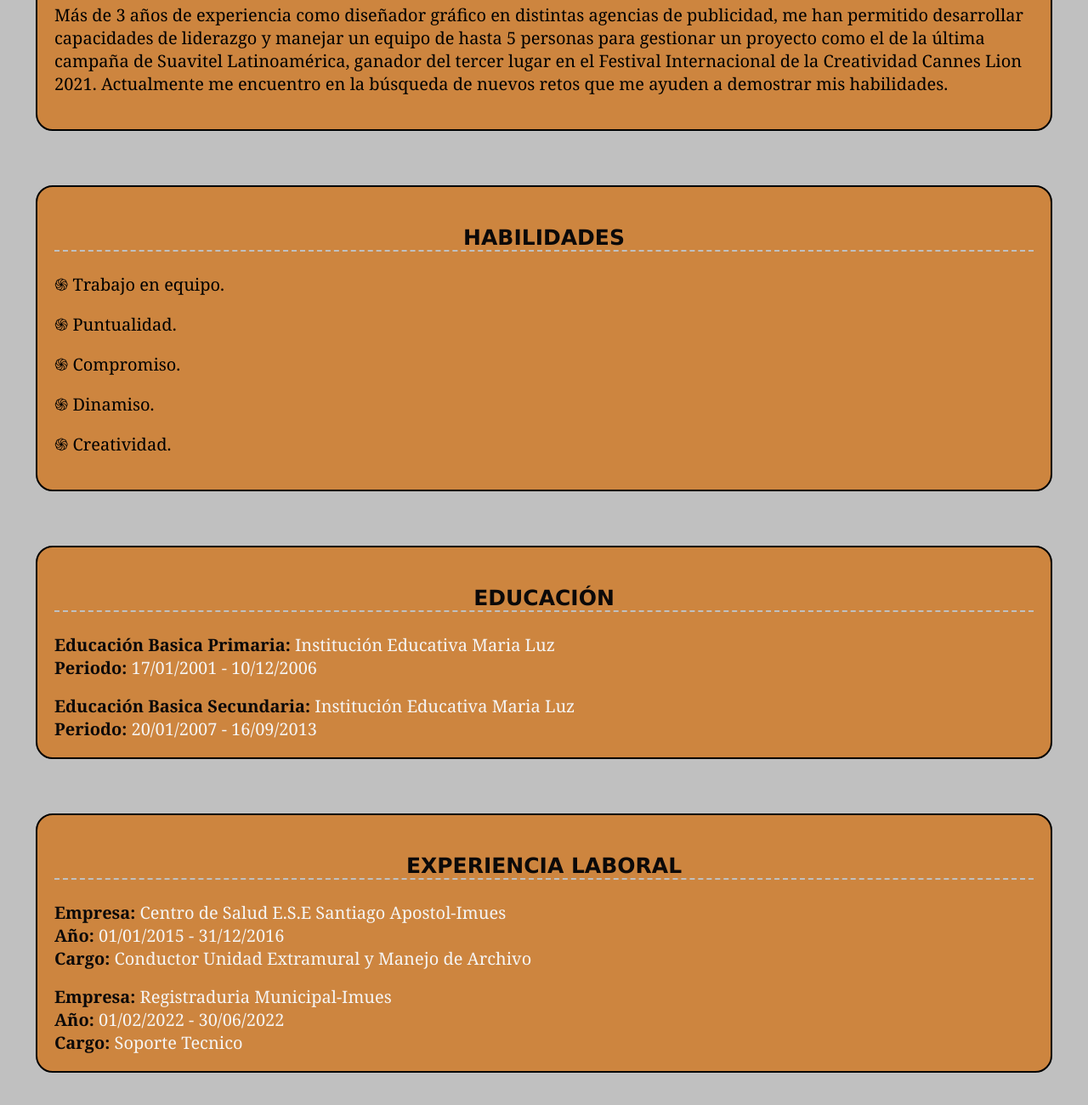
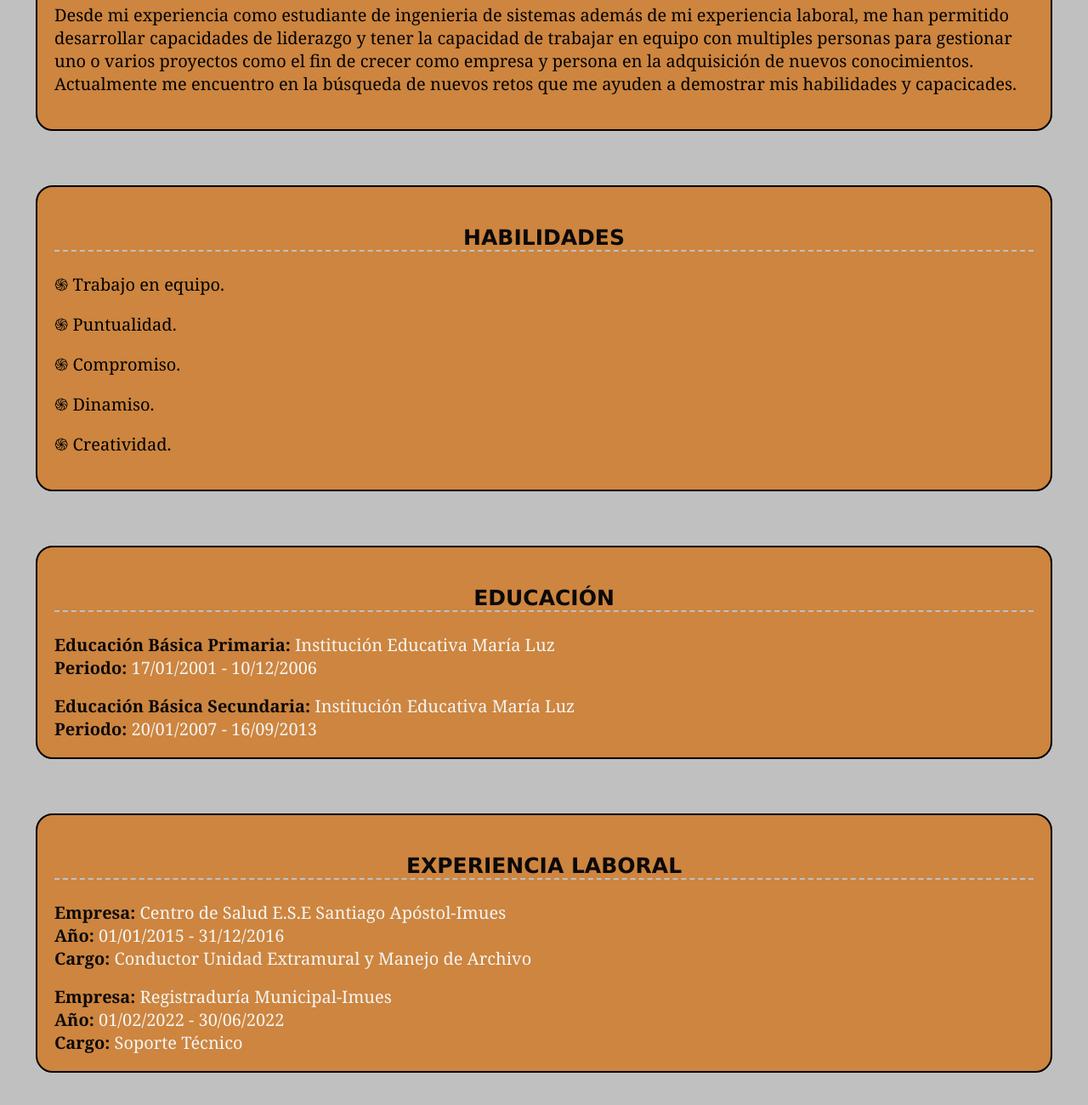
Before and after one commit to Bull2234/hoja-de-vida, a plain HTML site: page index.html in a window 1280 px wide. Shown: the part 770-2070 px from the top of the page at 85% size. Drawn offline with Linux system fonts and the light colour scheme.

Commit message:
se agrega el proyecto

```diff
--- a/Hoja_de_Vida.html
+++ b/index.html
@@ -11,8 +11,8 @@
         <img src="fotomia.jpg" alt="">
       </div>
       <div class="contenido">
-          <p class="p1">Pedro Danilo Toro Dominguez</p>
-          <p class="p2">Bachiller Academico</p>
+          <p class="p1"><ins>Pedro Danilo Toro Dominguez</ins></p>
+          <p class="p2"><ins>Bachiller Académico</ins></p>
       </div>
     </div>
     <div class="datos">
@@ -34,7 +34,7 @@
     </div>
     <div class="perfil">
         <p class="texto">PERFIL</p>
-        <p style="font-family:Cambria, Cochin, Georgia, Times, 'Times New Roman', serif;font-size:20px;">Más de 3 años de experiencia como diseñador gráfico en distintas agencias de publicidad, me han permitido desarrollar capacidades de liderazgo y manejar un equipo de hasta 5 personas para gestionar un proyecto como el de la última campaña de Suavitel Latinoamérica, ganador del tercer lugar en el Festival Internacional de la Creatividad Cannes Lion 2021. Actualmente me encuentro en la búsqueda de nuevos retos que me ayuden a demostrar mis habilidades. </p>
+        <p style="font-family:Cambria, Cochin, Georgia, Times, 'Times New Roman', serif;font-size:20px;">Desde mi experiencia como estudiante de ingenieria de sistemas además de mi experiencia laboral, me han permitido desarrollar capacidades de liderazgo y tener la capacidad de trabajar en equipo con multiples personas para gestionar uno o varios proyectos como el fin de crecer como empresa y persona en la adquisición de nuevos conocimientos. Actualmente me encuentro en la búsqueda de nuevos retos que me ayuden a demostrar mis habilidades y capacicades. </p>
     </div>
     <div class="habilidades">
         <p class="titulos">HABILIDADES</p>
@@ -46,29 +46,29 @@
     </div>
     <div class="educacion">
         <p class="edu">EDUCACIÓN</p>
-        <p class="pri">Educación Basica Primaria: </p>
-        <p class="infopri">Institución Educativa Maria Luz</p><br>
+        <p class="pri">Educación Básica Primaria: </p>
+        <p class="infopri">Institución Educativa María Luz</p><br>
         <p class="Periodo">Periodo: </p>
         <p class="infoper">17/01/2001 - 10/12/2006 </p><br><br>
-        <p class="sec">Educación Basica Secundaria: </p>
-        <p class="infosec">Institución Educativa Maria Luz</p><br>
+        <p class="sec">Educación Básica Secundaria: </p>
+        <p class="infosec">Institución Educativa María Luz</p><br>
         <p class="Periodo">Periodo: </p>
         <p class="infoper">20/01/2007 - 16/09/2013 </p><br>
     </div>
     <div class="laboral">
       <p class="titulo">EXPERIENCIA LABORAL</p>
       <p class="empresa">Empresa: </p>
-      <p class="tituloemp">Centro de Salud E.S.E Santiago Apostol-Imues</p><br>
+      <p class="tituloemp">Centro de Salud E.S.E Santiago Apóstol-Imues</p><br>
       <p class="año">Año: </p>
       <p class="infoaño">01/01/2015 - 31/12/2016 </p><br>
       <p class="cargo">Cargo: </p>
       <p class="infocarg">Conductor Unidad Extramural y Manejo de Archivo</p><br><br>
       <p class="empresa">Empresa: </p>
-      <p class="inforeg">Registraduria Municipal-Imues</p><br>
+      <p class="inforeg">Registraduría Municipal-Imues</p><br>
       <p class="año">Año: </p>
       <p class="infoañio">01/02/2022 - 30/06/2022 </p><br>
       <p class="cargo">Cargo: </p>
-      <p class="infosop">Soporte Tecnico</p><br>
+      <p class="infosop">Soporte Técnico</p><br>
     </div>
   </body>
 </html>
```
